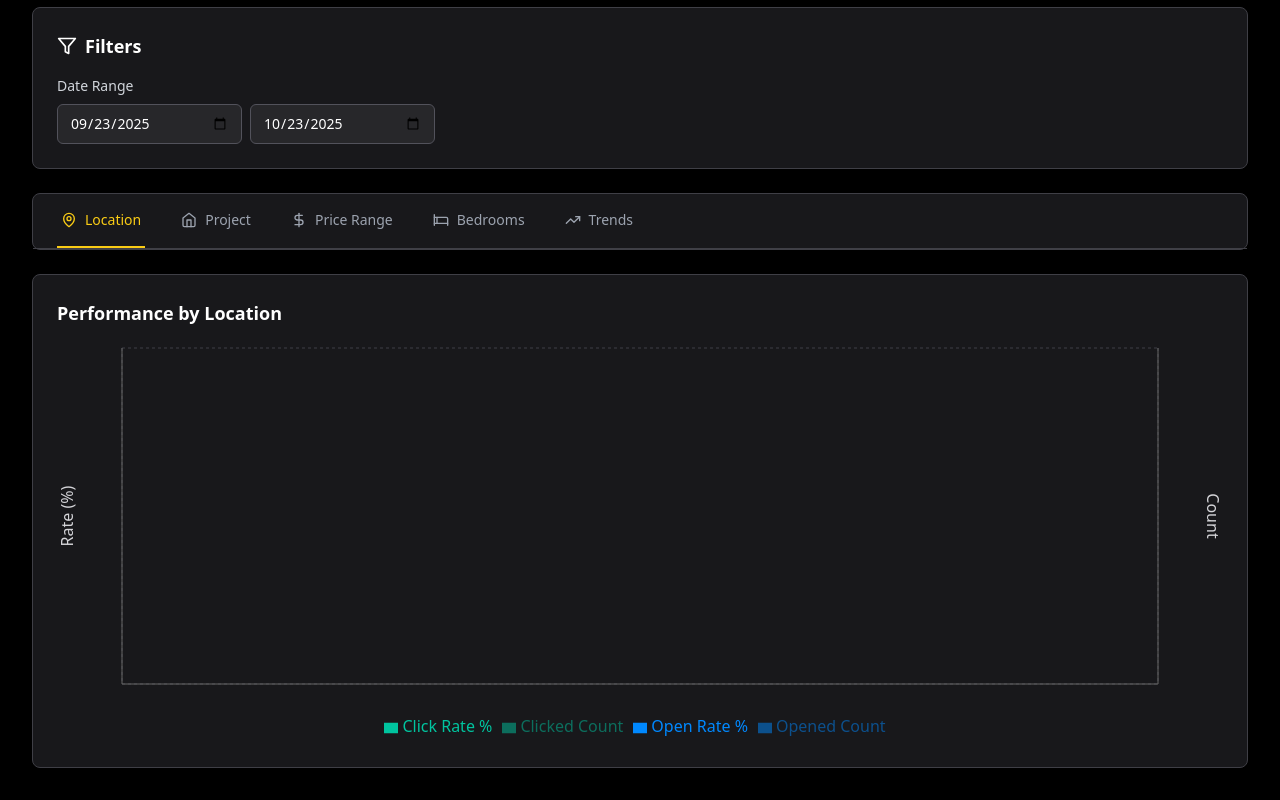
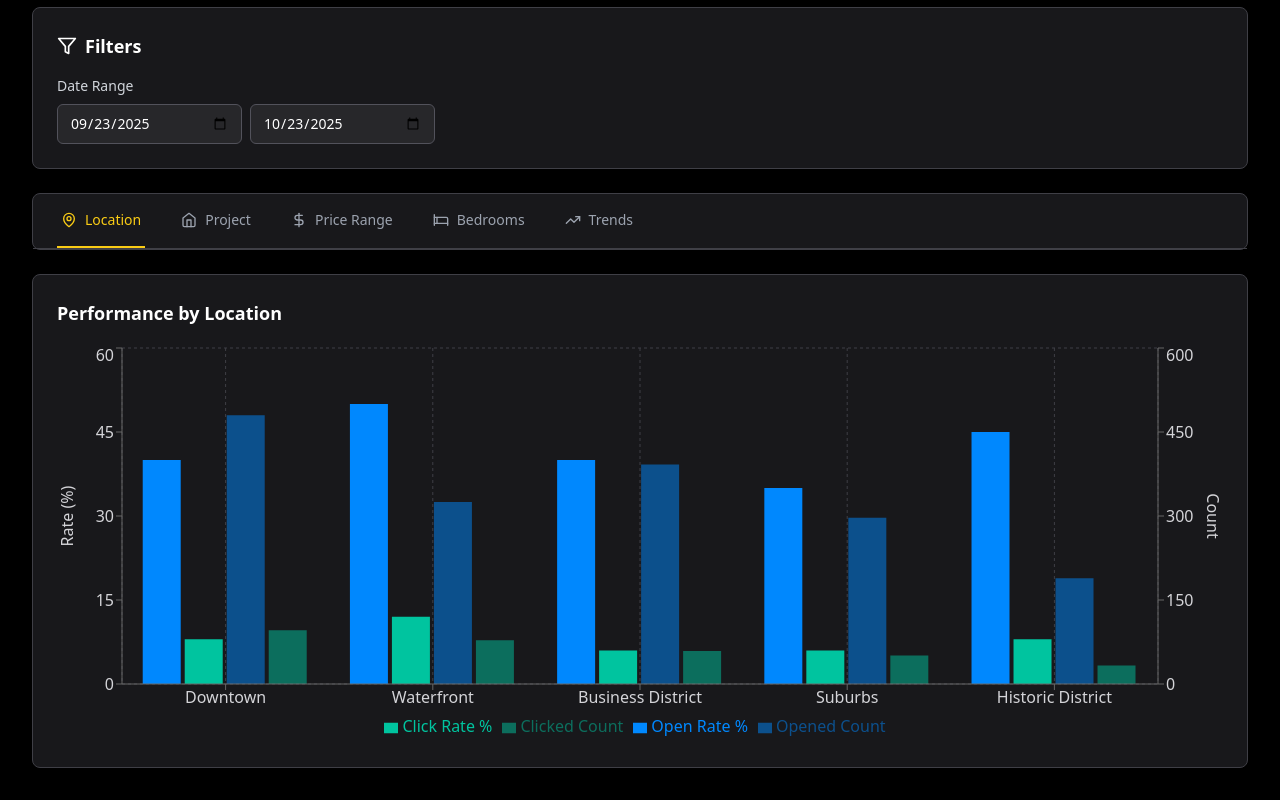
Before and after one commit to Sanjeevsd/dtd-campaign, a React (Vite) app: page /advanced-analytics in a window 1280 px wide. Shown: the part 304-1104 px from the top of the page. Built offline with nearby package versions, Linux system fonts and the light colour scheme; sample sign-in values are in the browser's storage.

Commit message:
dashboard integrations

```diff
--- a/src/pages/AdvancedAnalytics.tsx
+++ b/src/pages/AdvancedAnalytics.tsx
@@ -63,88 +63,199 @@ const AdvancedAnalytics: React.FC = () => {
   const [error, setError] = useState<string | null>(null);
 
   // Mock data for advanced analytics (fallback)
-  //   const mockAdvancedData: AdvancedAnalyticsData = useMemo(
-  //     () => ({
-  //       locationPerformance: [
-  //         {
-  //           location: "Downtown",
-  //           sent: 1200,
-  //           opened: 480,
-  //           clicked: 96,
-  //           openRate: 40,
-  //           clickRate: 8,
-  //         },
-  //         {
-  //           location: "Suburbs",
-  //           sent: 850,
-  //           opened: 297,
-  //           clicked: 51,
-  //           openRate: 35,
-  //           clickRate: 6,
-  //         },
-  //         {
-  //           location: "Waterfront",
-  //           sent: 650,
-  //           opened: 325,
-  //           clicked: 78,
-  //           openRate: 50,
-  //           clickRate: 12,
-  //         },
-  //         {
-  //           location: "Business District",
-  //           sent: 980,
-  //           opened: 392,
-  //           clicked: 59,
-  //           openRate: 40,
-  //           clickRate: 6,
-  //         },
-  //         {
-  //           location: "Historic District",
-  //           sent: 420,
-  //           opened: 189,
-  //           clicked: 33,
-  //           openRate: 45,
-  //           clickRate: 8,
-  //         },
-  //       ],
-  //       projectPerformance: [
-  //         {
-  //           project: "Luxury Condos",
-  //           campaigns: 15,
-  //           totalSent: 2100,
-  //           totalOpened: 903,
-  //           totalClicked: 189,
-  //           averageOpenRate: 43,
-  //           averageClickRate: 9,
-  //         },
-  //         {
-  //           project: "Family Homes",
-  //           campaigns: 12,
-  //           totalSent: 1800,
-  //           totalOpened: 630,
-  //           totalClicked: 108,
-  //           averageOpenRate: 35,
-  //           averageClickRate: 6,
-  //         },
-  //         {
-  //           project: "Starter Apartments",
-  //           campaigns: 8,
-  //           totalSent: 1200,
-  //           totalOpened: 420,
-  //           totalClicked: 60,
-  //           averageOpenRate: 35,
-  //           averageClickRate: 5,
-  //         },
-  //         {
-  //           project: "Premium Villas",
-  //           campaigns: 6,
-  //           totalSent: 900,
-  //           totalOpened: 450,
-  //           totalClicked: 108,
-  //           averageOpenRate: 50,
-  //           averageClickRate: 12,
-  //         },
-  //       ],
+  const mockAdvancedData: AdvancedAnalyticsData = useMemo(
+    () => ({
+      locationPerformance: [
+        {
+          location: "Downtown",
+          sent: 1200,
+          opened: 480,
+          clicked: 96,
+          openRate: 40,
+          clickRate: 8,
+        },
+        {
+          location: "Suburbs",
+          sent: 850,
+          opened: 297,
+          clicked: 51,
+          openRate: 35,
+          clickRate: 6,
+        },
+        {
+          location: "Waterfront",
+          sent: 650,
+          opened: 325,
+          clicked: 78,
+          openRate: 50,
+          clickRate: 12,
+        },
+        {
+          location: "Business District",
+          sent: 980,
+          opened: 392,
+          clicked: 59,
+          openRate: 40,
+          clickRate: 6,
+        },
+        {
+          location: "Historic District",
+          sent: 420,
+          opened: 189,
+          clicked: 33,
+          openRate: 45,
+          clickRate: 8,
+        },
+      ],
+      projectPerformance: [
+        {
+          project: "Luxury Condos",
+          campaigns: 15,
+          totalSent: 2100,
+          totalOpened: 903,
+          totalClicked: 189,
+          averageOpenRate: 43,
+          averageClickRate: 9,
+        },
+        {
+          project: "Family Homes",
+          campaigns: 12,
+          totalSent: 1800,
+          totalOpened: 630,
+          totalClicked: 108,
+          averageOpenRate: 35,
+          averageClickRate: 6,
+        },
+        {
+          project: "Starter Apartments",
+          campaigns: 8,
+          totalSent: 1200,
+          totalOpened: 420,
+          totalClicked: 60,
+          averageOpenRate: 35,
+          averageClickRate: 5,
+        },
+        {
+          project: "Premium Villas",
+          campaigns: 6,
+          totalSent: 900,
+          totalOpened: 450,
+          totalClicked: 108,
+          averageOpenRate: 50,
+          averageClickRate: 12,
+        },
+      ],
+      priceRangeAnalytics: [
+        {
+          priceRange: "$0-500K",
+          campaigns: 8,
+          totalSent: 1200,
+          totalOpened: 420,
+          totalClicked: 60,
+          averageOpenRate: 35,
+          averageClickRate: 5,
+        },
+        {
+          priceRange: "$500K-1M",
+          campaigns: 12,
+          totalSent: 1800,
+          totalOpened: 630,
+          totalClicked: 108,
+          averageOpenRate: 35,
+          averageClickRate: 6,
+        },
+        {
+          priceRange: "$1M-2M",
+          campaigns: 15,
+          totalSent: 2100,
+          totalOpened: 903,
+          totalClicked: 189,
+          averageOpenRate: 43,
+          averageClickRate: 9,
+        },
+        {
+          priceRange: "$2M+",
+          campaigns: 6,
+          totalSent: 900,
+          totalOpened: 450,
+          totalClicked: 108,
+          averageOpenRate: 50,
+          averageClickRate: 12,
+        },
+      ],
+      bedroomAnalytics: [
+        {
+          bedrooms: 1,
+          campaigns: 10,
+          totalSent: 1500,
+          totalOpened: 525,
+          totalClicked: 75,
+          averageOpenRate: 35,
+          averageClickRate: 5,
+        },
+        {
+          bedrooms: 2,
+          campaigns: 15,
+          totalSent: 2250,
+          totalOpened: 787,
+          totalClicked: 135,
+          averageOpenRate: 35,
+          averageClickRate: 6,
+        },
+        {
+          bedrooms: 3,
+          campaigns: 12,
+          totalSent: 1800,
+          totalOpened: 774,
+          totalClicked: 162,
+          averageOpenRate: 43,
+          averageClickRate: 9,
+        },
+        {
+          bedrooms: 4,
+          campaigns: 8,
+          totalSent: 1200,
+          totalOpened: 600,
+          totalClicked: 144,
+          averageOpenRate: 50,
+          averageClickRate: 12,
+        },
+      ],
+      timeSeriesData: [
+        { date: "2024-01-01", opens: 45, clicks: 8, sent: 120 },
+        { date: "2024-01-02", opens: 52, clicks: 12, sent: 130 },
+        { date: "2024-01-03", opens: 38, clicks: 6, sent: 95 },
+        { date: "2024-01-04", opens: 61, clicks: 15, sent: 140 },
+        { date: "2024-01-05", opens: 48, clicks: 9, sent: 115 },
+        { date: "2024-01-06", opens: 55, clicks: 11, sent: 125 },
+        { date: "2024-01-07", opens: 42, clicks: 7, sent: 105 },
+      ],
+      devicePerformance: [
+        {
+          device: "desktop",
+          opens: 1250,
+          clicks: 187,
+          openRate: 45,
+          clickRate: 15,
+        },
+        {
+          device: "mobile",
+          opens: 980,
+          clicks: 118,
+          openRate: 38,
+          clickRate: 12,
+        },
+        {
+          device: "tablet",
+          opens: 320,
+          clicks: 32,
+          openRate: 35,
+          clickRate: 10,
+        },
+      ],
+    }),
+    []
+  );
   //       priceRangeAnalytics: [
   //         {
   //           priceRange: "$0-500K",
@@ -293,11 +404,11 @@ const AdvancedAnalytics: React.FC = () => {
       }
       setError(errorMessage);
       // Fallback to mock data on API error
-      //   setAnalyticsData(mockAdvancedData);
+      setAnalyticsData(mockAdvancedData);
     } finally {
       setLoading(false);
     }
-  }, [filters]);
+  }, [filters, mockAdvancedData]);
 
   // Fetch analytics data on component mount and filter changes
   useEffect(() => {
@@ -305,7 +416,30 @@ const AdvancedAnalytics: React.FC = () => {
   }, [fetchAnalyticsData]);
 
   const filteredData = useMemo(() => {
-    return analyticsData;
+    if (!analyticsData) return null;
+
+    // Sort all analytics arrays by click rate (highest to lowest)
+    return {
+      ...analyticsData,
+      locationPerformance: [...analyticsData.locationPerformance].sort(
+        (a, b) => b.clicked - a.clicked
+      ),
+      projectPerformance: [...analyticsData.projectPerformance].sort(
+        (a, b) => b.totalClicked - a.totalClicked
+      ),
+      priceRangeAnalytics: [...analyticsData.priceRangeAnalytics].sort(
+        (a, b) => b.totalClicked - a.totalClicked
+      ),
+      bedroomAnalytics: [...analyticsData.bedroomAnalytics].sort(
+        (a, b) => b.totalClicked - a.totalClicked
+      ),
+      devicePerformance: [...analyticsData.devicePerformance].sort(
+        //@ts-ignore
+        (a, b) => b?.clicked - a?.clicked
+      ),
+      // Keep timeSeriesData in chronological order (don't sort by click rate)
+      timeSeriesData: analyticsData.timeSeriesData,
+    };
   }, [analyticsData]);
 
   const handleFilterChange = (newFilters: Partial<AdvancedFilters>) => {
@@ -697,6 +831,7 @@ const AdvancedAnalytics: React.FC = () => {
                     fill="#82ca9d"
                     name="Avg Click Rate %"
                   />
+                  <Bar dataKey="totalClicked" fill="#82ca9d" name="Clicks" />
                 </BarChart>
               </ResponsiveContainer>
             </div>
```
